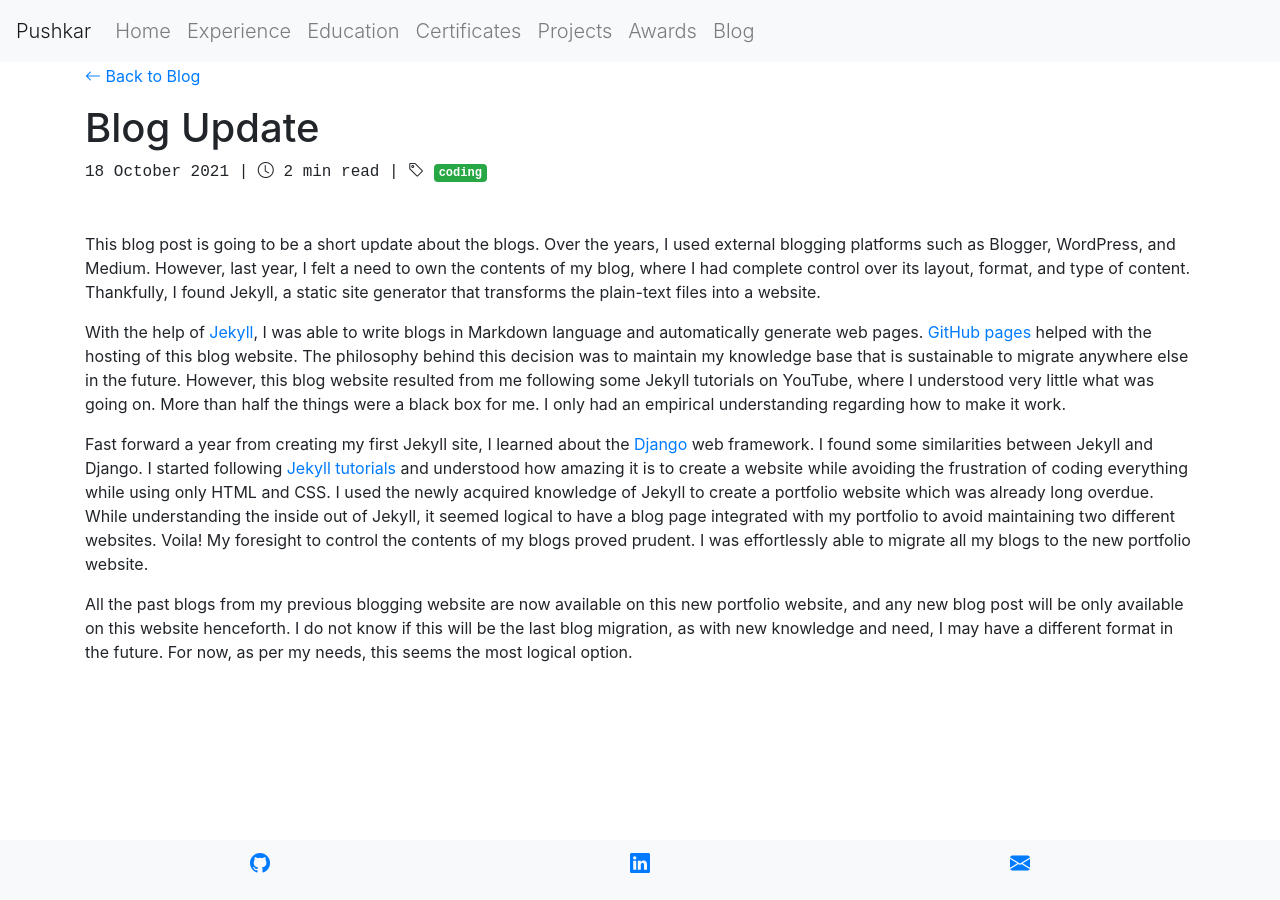
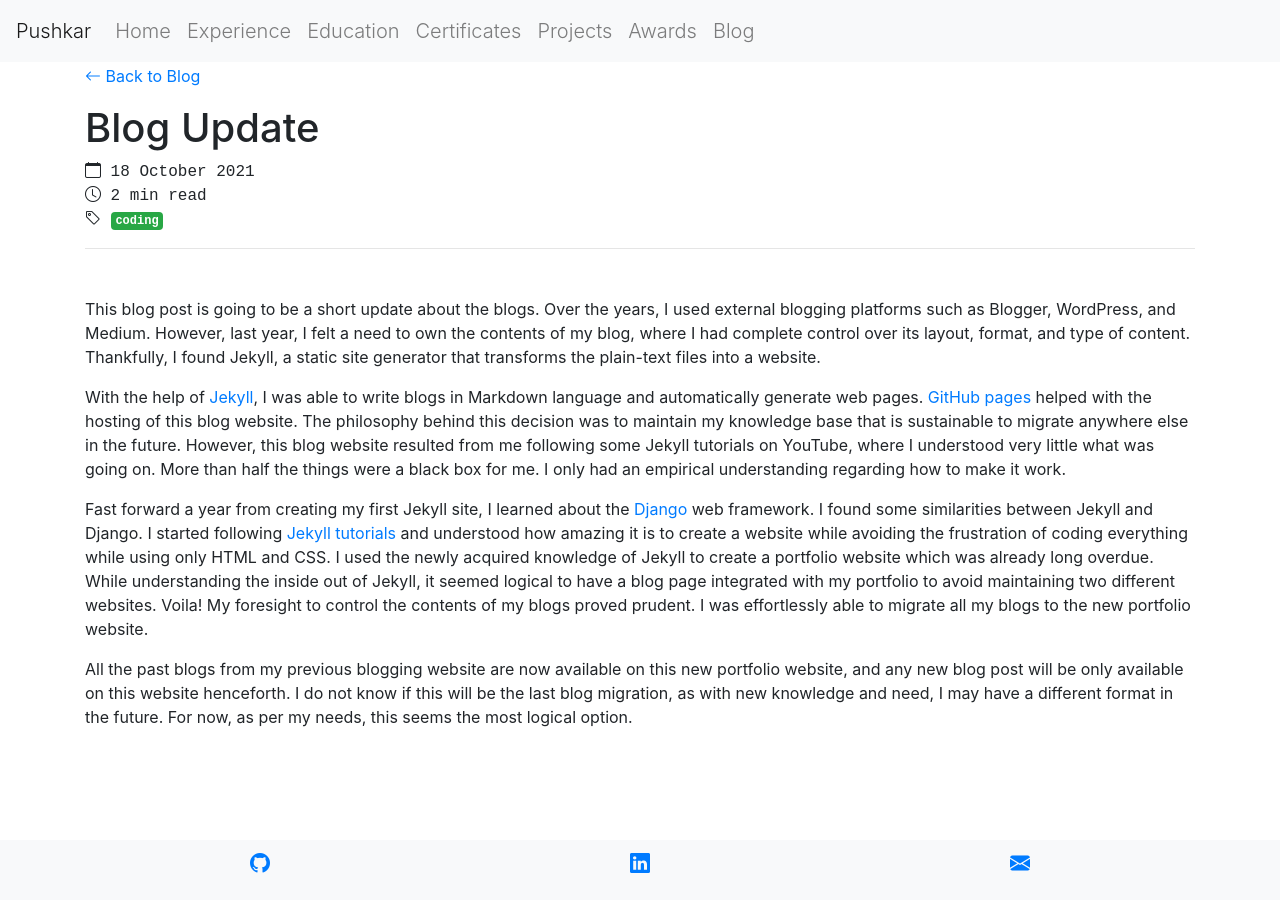
Before and after one commit to pushkarkadam/portfolio, a Jekyll site: the page built from my_collections/_posts/2021-10-19-blog-update.md, in a window 1280 px wide. Built offline with Jekyll 4.4.1, drawn with Linux system fonts in a browser that asks for light colours; nearby versions of some CDN libraries.

Commit message:
Organised the blog metadata to work with devices. Fixes #6.

```diff
--- a/_layouts/post.html
+++ b/_layouts/post.html
@@ -8,12 +8,18 @@ layout: default
 </div>
 <div class="page-header">
     <h1>{{ page.title }}</h1>
-    <p class="blog-meta">
+    <div class="blog-meta">
+        <div class="">
+            <i class="bi bi-calendar"></i>
             {% if page.date %}
-            {{ page.date | date: "%-d %B %Y" }} |
+                {{ page.date | date: "%-d %B %Y" }}
             {% endif %}
+        </div>
+        <div class="">
             <i class="bi bi-clock"></i>
-        <span id="read-time"></span> |
+            <span id="read-time"></span>
+        </div>
+        <div class="">
             <i class="bi bi-tag"></i>
             {% assign categories = site.categories | sort %}
             {% for cat in page.categories %}
@@ -24,8 +30,10 @@ layout: default
                     {% endif %}
                 {% endfor %}
             {% endfor %}
-    </p>
-    <p class="blog-meta" id="read-time"></p>
+        </div>
+    </div>
+    <hr>
+    <!-- <p class="blog-meta" id="read-time"></p> -->
 </div>
 {% if page.cover_image %}
     <div class="">
```
Lines whose indentation alone changed are shown as unchanged.
